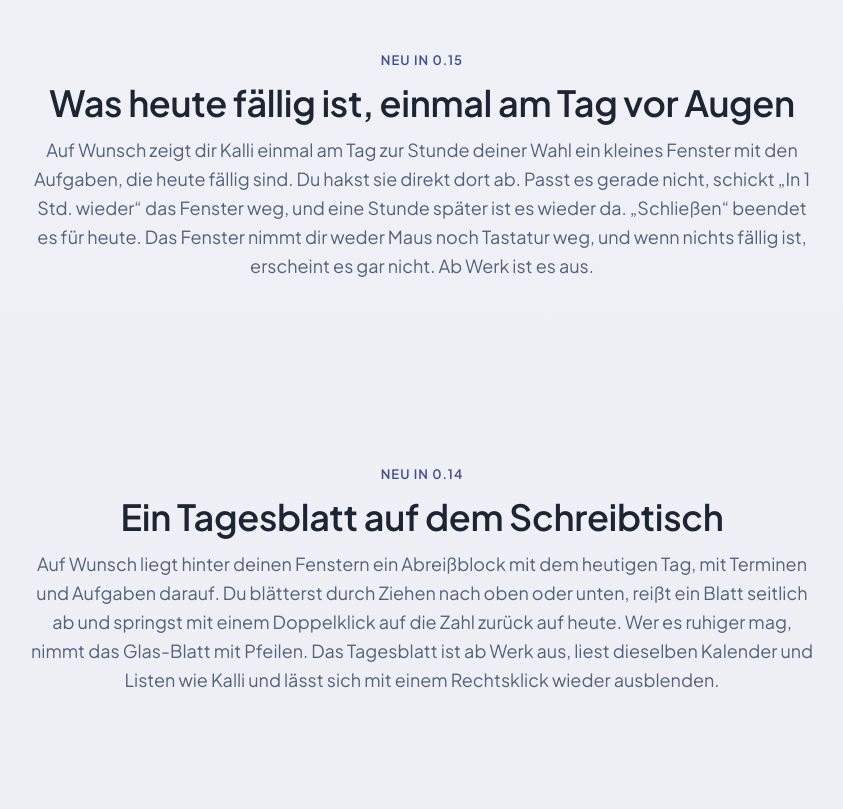
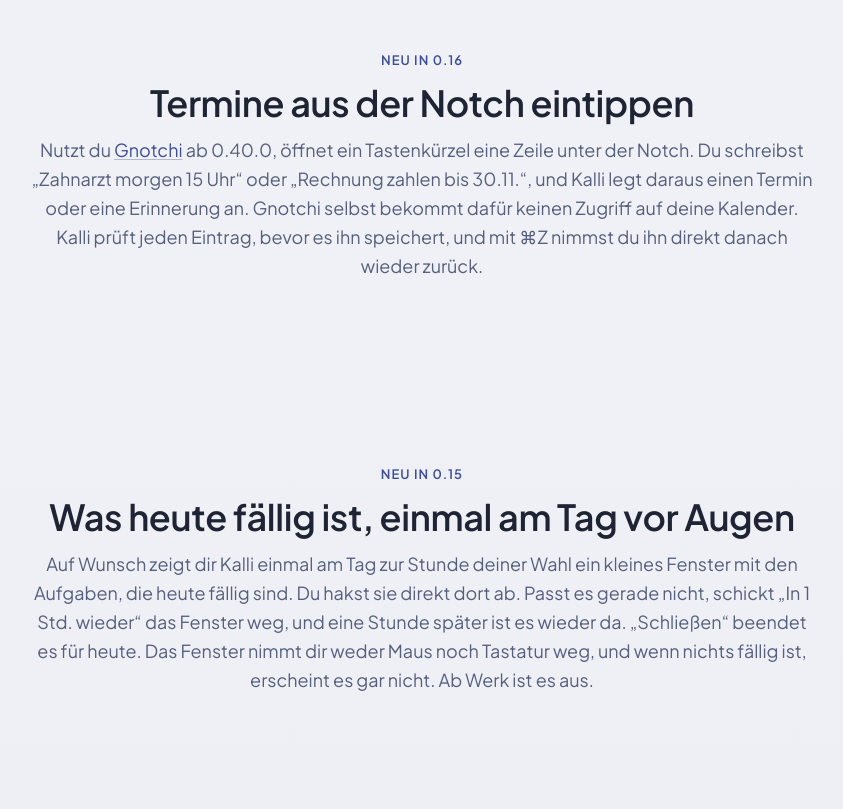
Before and after one commit to miwixyz/Kalli, a plain HTML site: page docs/index.html in a window 1280 px wide. Shown: the part 1440-2249 px from the top of the page, without its empty margins (218-1061 px from the left). Drawn offline with Linux system fonts and the light colour scheme.

Commit message:
0.16.0 — Schnelleingabe aus Gnotchi: Termine und Erinnerungen aus der Notch
Co-Authored-By: Claude Opus 5.5 <noreply@anthropic.com>

```diff
--- a/docs/index.html
+++ b/docs/index.html
@@ -4,7 +4,7 @@
 <meta charset="UTF-8">
 <meta name="viewport" content="width=device-width, initial-scale=1.0">
 <!-- Erst erhöhen, wenn diese Seite gegen das Release gelesen wurde (Release-Profil app-release/references/kalli.md). -->
-<meta name="kalli:documented-version" content="0.15.3">
+<meta name="kalli:documented-version" content="0.16.0">
 <title>Kalli: Kalender in der Menüleiste für macOS, bewusst klein</title>
 <meta name="description" content="Kalli zeigt Datum, nächsten Termin und Erinnerungen in der Menüleiste deines Macs. Mit Vollbild-Hinweis vor dem Termin. Kostenlos, Open Source, kein Server.">
 <link rel="icon" href="favicon.png" type="image/png">
@@ -65,7 +65,7 @@
       <span>Kalli</span>
     </a>
     <div class="nav-links">
-      <a class="anchor" href="#neu">Neu in 0.15</a>
+      <a class="anchor" href="#neu">Neu in 0.16</a>
       <a class="anchor" href="#funktionen">Funktionen</a>
       <a class="anchor" href="#datenschutz">Datenschutz</a>
       <a href="https://github.com/miwixyz/Kalli"><svg class="ico" aria-hidden="true"><use href="#i-github"/></svg><span class="anchor">GitHub</span><span class="visually-hidden">Kalli auf GitHub</span></a>
@@ -127,6 +127,14 @@
 </header>
 
 <section id="neu">
+  <div class="wrap">
+    <span class="eyebrow">Neu in 0.16</span>
+    <h2>Termine aus der Notch eintippen</h2>
+    <p class="lead">Nutzt du <a href="https://github.com/miwixyz/Gnotchi">Gnotchi</a> ab 0.40.0, öffnet ein Tastenkürzel eine Zeile unter der Notch. Du schreibst „Zahnarzt morgen 15 Uhr“ oder „Rechnung zahlen bis 30.11.“, und Kalli legt daraus einen Termin oder eine Erinnerung an. Gnotchi selbst bekommt dafür keinen Zugriff auf deine Kalender. Kalli prüft jeden Eintrag, bevor es ihn speichert, und mit ⌘Z nimmst du ihn direkt danach wieder zurück.</p>
+  </div>
+</section>
+
+<section id="faellig">
   <div class="wrap">
     <span class="eyebrow">Neu in 0.15</span>
     <h2>Was heute fällig ist, einmal am Tag vor Augen</h2>
```
Also changed, not shown: 8 other files.
